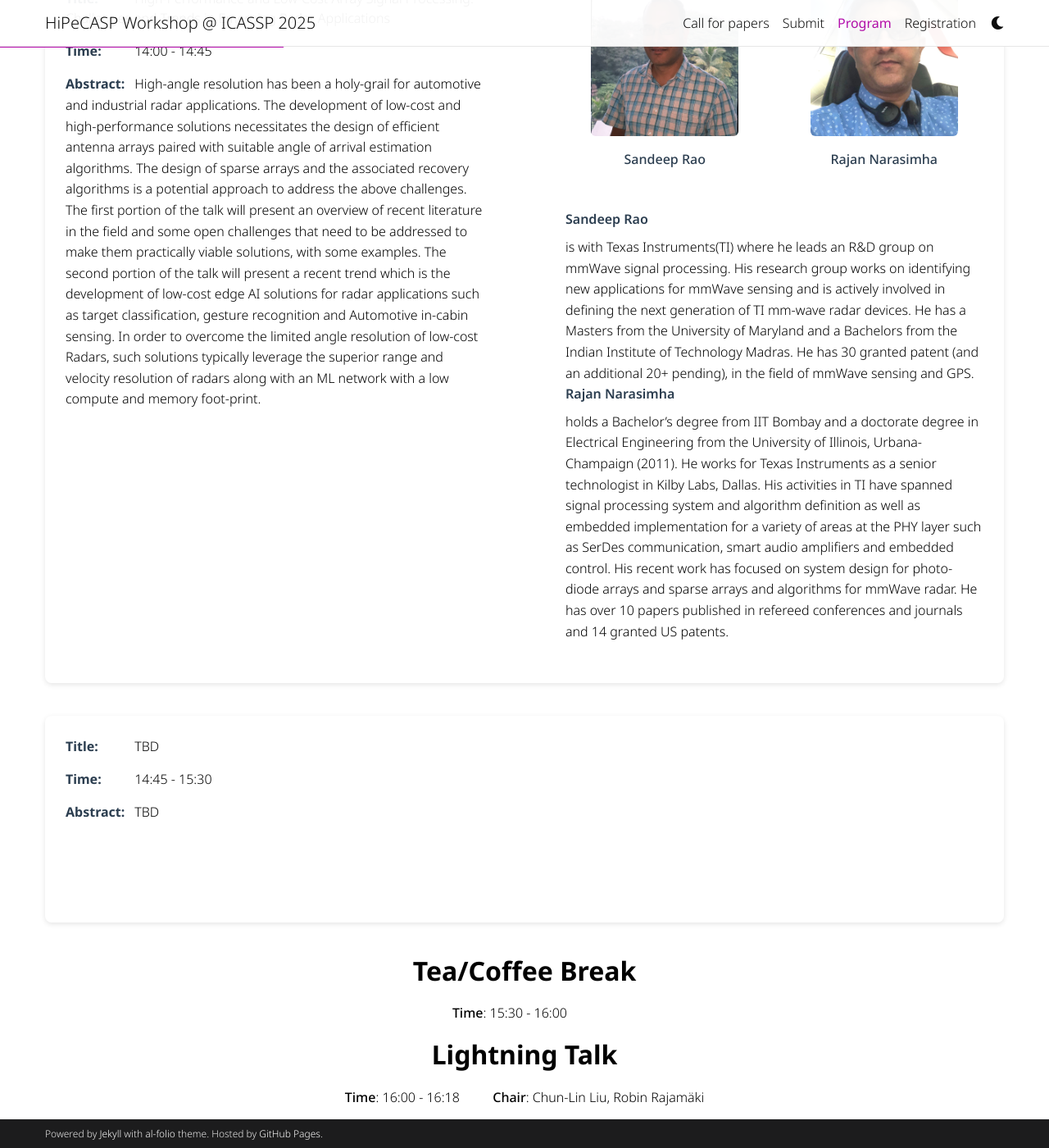
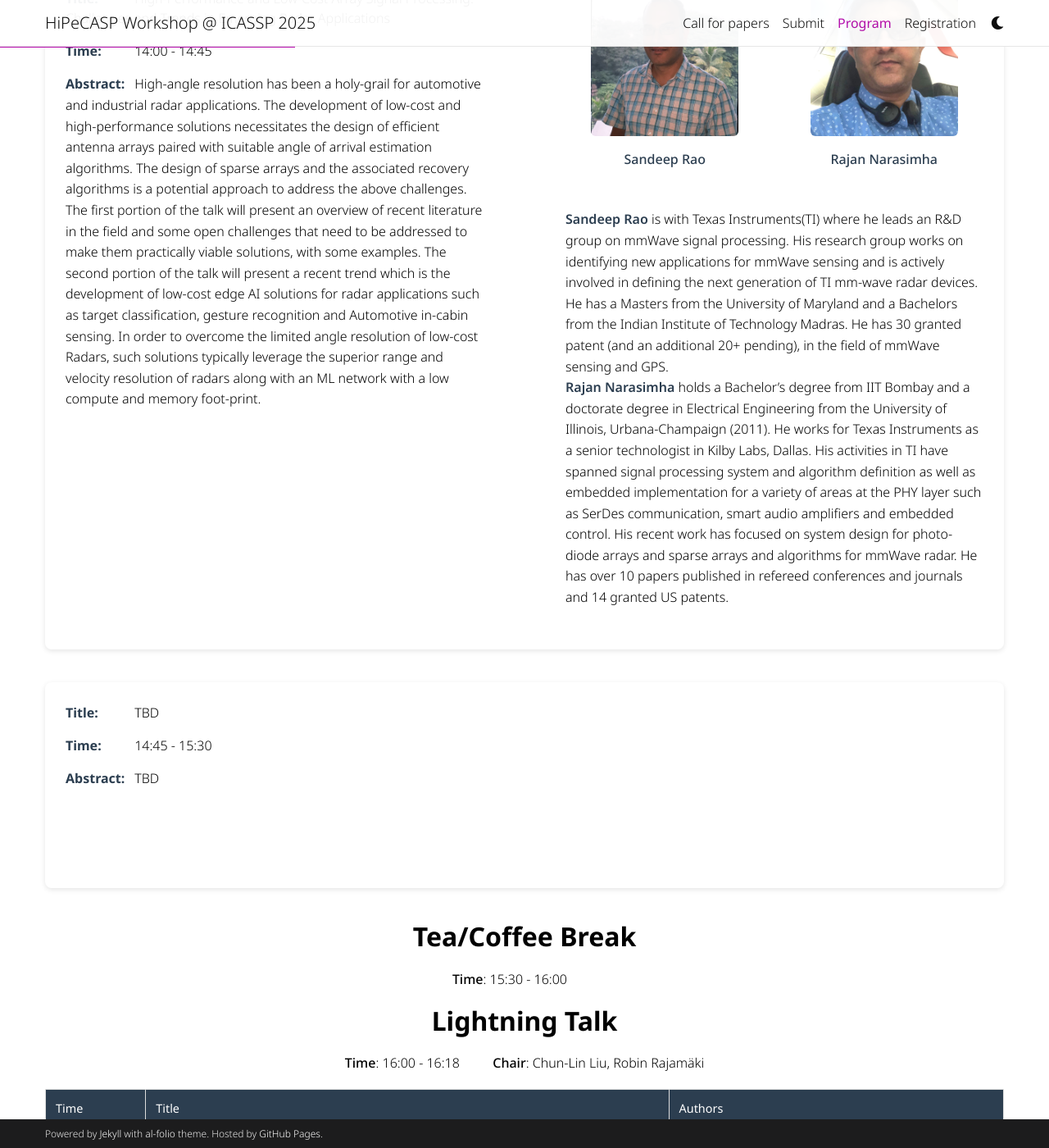
Before and after one commit to signal-process/signal-process.github.io, a Jekyll site: the page built from _pages/program.md, in a window 1280 px wide and 1400 px high, scrolled down 306 px. Shown: the whole window at 82% size. Built offline with Jekyll 4.4.1, drawn with Linux system fonts in a browser that asks for light colours; comment, search, counter and statistics services are not loaded; a style sheet for code colours, icons or effects is not loaded.

Commit message:
Update speakers.html

```diff
--- a/_includes/speakers.html
+++ b/_includes/speakers.html
@@ -84,13 +84,6 @@
 
     .bio-item:last-child {
       margin-bottom: 0;
-    }
-
-    .bio-item strong {
-      color: #2c3e50;
-      font-weight: 600;
-      display: block;
-      margin-bottom: 0.5rem;
     }
 
     @media (max-width: 992px) {
```
